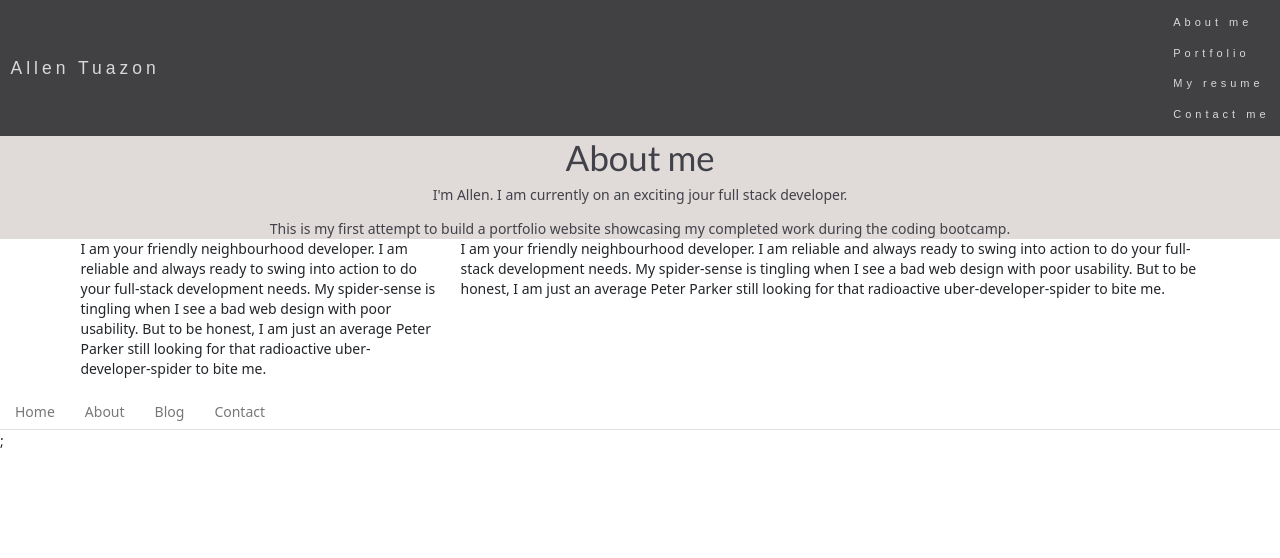
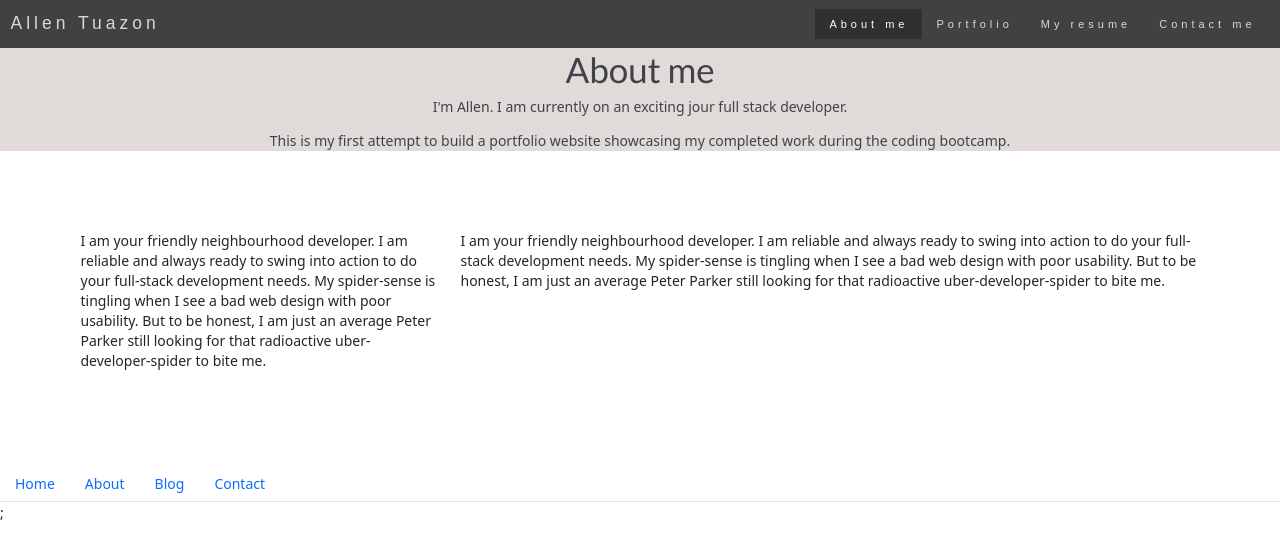
Before and after one commit to allentpogi/my-react-portfolio, a React (Create React App) app: page / in a window 1280 px wide. Shown: the top 558 px of the page. Built offline with nearby package versions, Linux system fonts and the light colour scheme.

Commit message:
fixing nav bar

```diff
--- a/src/components/NavTabs.js
+++ b/src/components/NavTabs.js
@@ -8,12 +8,10 @@ function NavTabs({ currentPage, handlePageChange }) {
     <nav class="navbar navbar-default navbar-fixed-top">
       <div class="container-fluid">
         <div class="navbar-header">
-          <a class="navbar-brand" href="#myPage">
-            Allen Tuazon
-          </a>
+          <p class="navbar-brand">Allen Tuazon</p>
         </div>
-        <ul class="nav navbar-nav navbar-right">
-          <li class="nav-item">
+        <ul class="nav">
+          <li>
             <a
               href="#about-me"
               onClick={() => handlePageChange("About")}
@@ -24,7 +22,7 @@ function NavTabs({ currentPage, handlePageChange }) {
               About me
             </a>
           </li>
-          <li class="nav-item">
+          <li>
             <a
               href="#portfolio"
               onClick={() => handlePageChange("Portfolio")}
@@ -36,7 +34,7 @@ function NavTabs({ currentPage, handlePageChange }) {
               Portfolio
             </a>
           </li>
-          <li class="nav-item">
+          <li>
             <a
               href="#my-resume"
               onClick={() => handlePageChange("Resume")}
@@ -46,7 +44,7 @@ function NavTabs({ currentPage, handlePageChange }) {
               My resume
             </a>
           </li>
-          <li class="nav-item">
+          <li>
             <a
               href="#contact-me"
               onClick={() => handlePageChange("Contact")}
--- a/src/components/styles/style.css
+++ b/src/components/styles/style.css
@@ -4,9 +4,9 @@
 }
 
 
-.nav-tabs li a {
+/* .nav-tabs li a {
   color: #777;
-}
+} */
 
 .navbar {
   font-family: Montserrat, sans-serif;
@@ -20,13 +20,17 @@
 .navbar li a, .navbar .navbar-brand {
   color: #d5d5d5 !important;
 }
-.navbar-nav li a:hover {
+.nav-link:hover {
+  color: #c0b9b9 !important;
+}
+.nav-link.active {
   color: #fff !important;
-}
-.navbar-nav li.active a {
-  color: #fff !important;
-  background-color: #29292c !important;
+  background-color: #1a1a1d !important;
 }
 .navbar-default .navbar-toggle {
   border-color: transparent;
 }
+
+.container {
+  padding: 80px 120px;
+}
```
